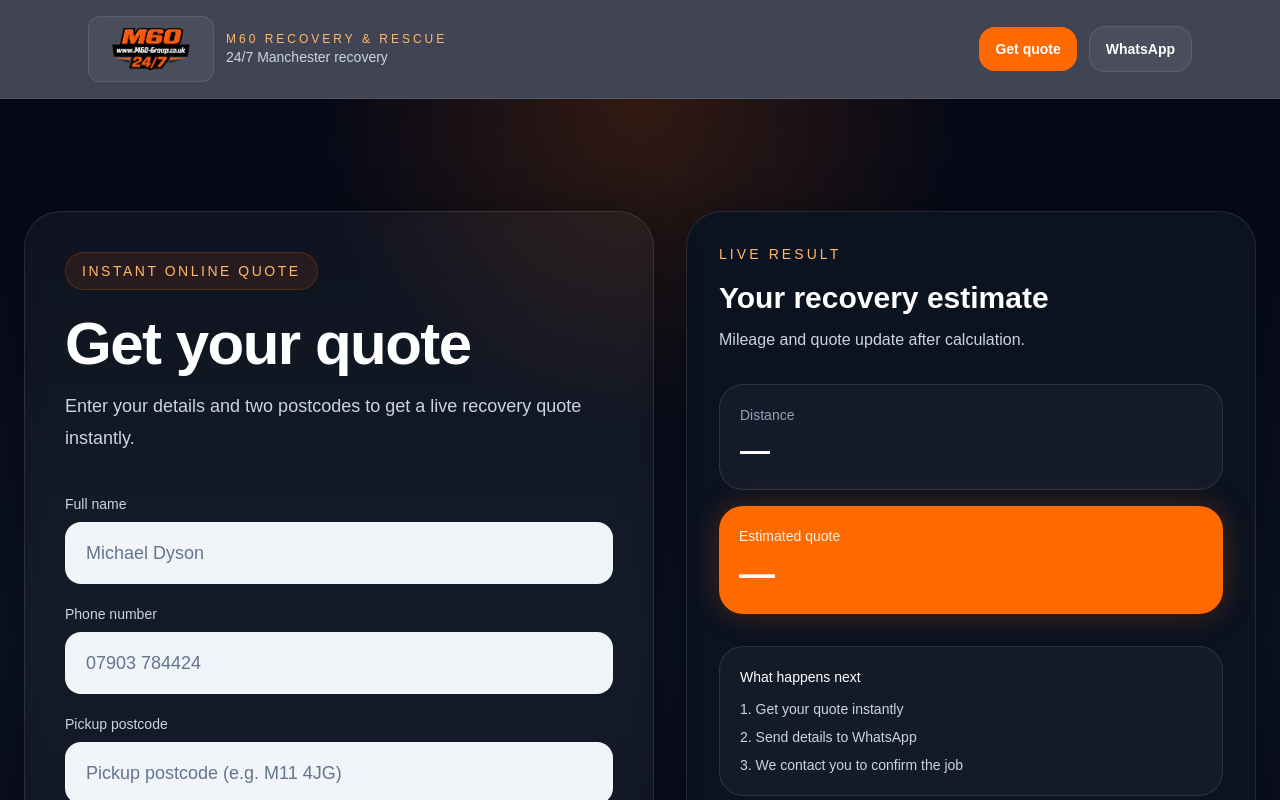
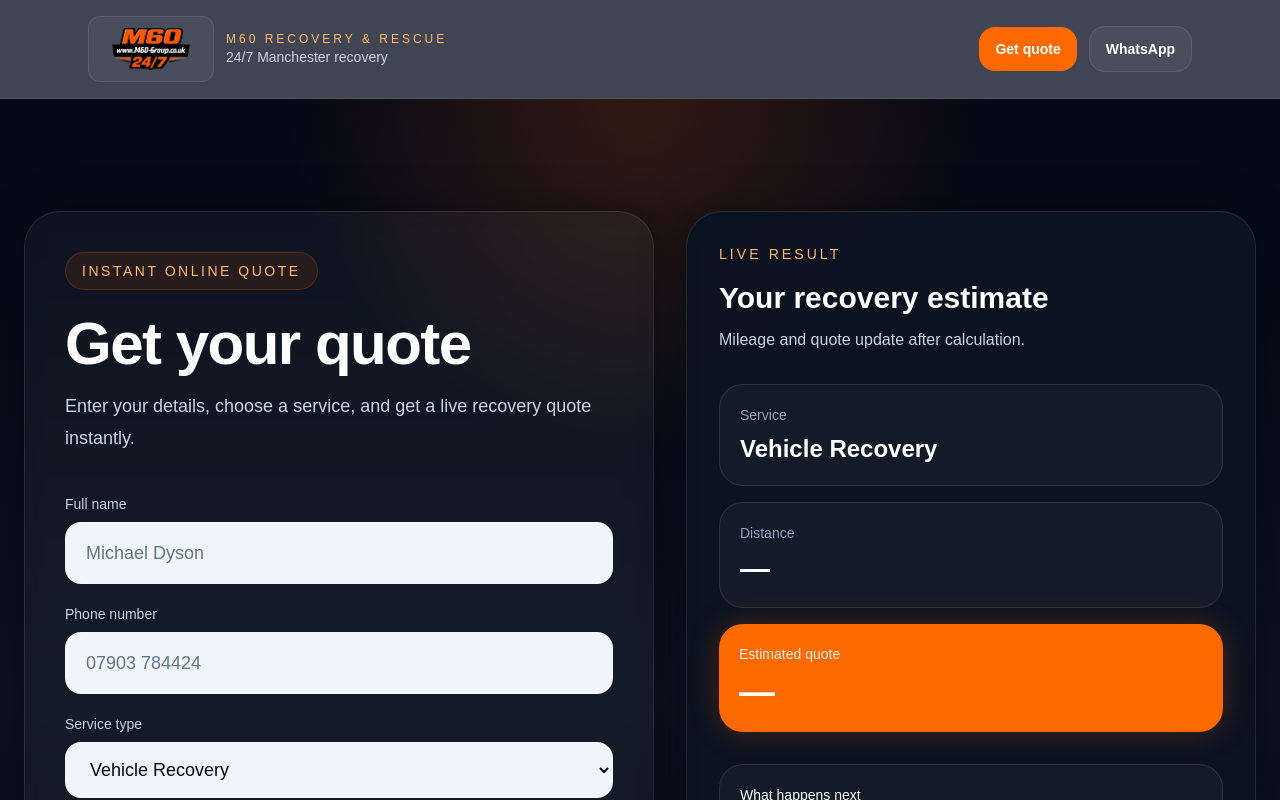
Before and after one commit to m60groupm60/m60-recovery-app, a Next.js app: page /quote in a window 1280 px wide. Shown: the top 800 px of the page. Built offline with nearby package versions, Linux system fonts and the light colour scheme.

Commit message:
Add four service types with separate pricing

```diff
--- a/app/api/quote/route.ts
+++ b/app/api/quote/route.ts
@@ -10,16 +10,38 @@ export async function POST(request: Request) {
       customer_phone,
       pickup_address,
       dropoff_address,
+      service_type,
     } = body;
+
+    const ukPostcodeRegex =
+      /^([A-Z]{1,2}[0-9][0-9A-Z]?\s?[0-9][A-Z]{2})$/i;
+
+    const pickupPostcode = String(pickup_address || "").trim().toUpperCase();
+    const dropoffPostcode = String(dropoff_address || "").trim().toUpperCase();
 
     if (
       !customer_name ||
       !customer_phone ||
-      !pickup_address ||
-      !dropoff_address
+      !pickupPostcode ||
+      !dropoffPostcode ||
+      !service_type
     ) {
       return NextResponse.json(
-        { error: "Please fill in all fields" },
+        { error: "Please fill in all required fields" },
+        { status: 400 }
+      );
+    }
+
+    if (!ukPostcodeRegex.test(pickupPostcode)) {
+      return NextResponse.json(
+        { error: "Invalid pickup postcode" },
+        { status: 400 }
+      );
+    }
+
+    if (!ukPostcodeRegex.test(dropoffPostcode)) {
+      return NextResponse.json(
+        { error: "Invalid drop-off postcode" },
         { status: 400 }
       );
     }
@@ -35,10 +57,10 @@ export async function POST(request: Request) {
         },
         body: JSON.stringify({
           origin: {
-            address: pickup_address,
+            address: pickupPostcode,
           },
           destination: {
-            address: dropoff_address,
+            address: dropoffPostcode,
           },
           travelMode: "DRIVE",
         }),
@@ -57,18 +79,43 @@ export async function POST(request: Request) {
 
     const distanceMiles = Math.round(distanceMeters / 1609.34);
 
-    // Simple pricing rule for now
-    // You can change this later
-    const total = distanceMiles * 2;
+    let baseFare = 0;
+    let perMile = 0;
+
+    switch (service_type) {
+      case "vehicle_recovery":
+        baseFare = 25;
+        perMile = 2.0;
+        break;
+      case "off_road_rescue":
+        baseFare = 45;
+        perMile = 3.0;
+        break;
+      case "vehicle_transportation":
+        baseFare = 35;
+        perMile = 2.5;
+        break;
+      case "new_car_purchases":
+        baseFare = 30;
+        perMile = 2.2;
+        break;
+      default:
+        return NextResponse.json(
+          { error: "Invalid service type" },
+          { status: 400 }
+        );
+    }
+
+    const total = Math.round(baseFare + distanceMiles * perMile);
 
     const { data, error } = await supabase
       .from("quotes")
       .insert({
         customer_name,
         customer_phone,
-        pickup_address,
-        dropoff_address,
-        service_type: "standard",
+        pickup_address: pickupPostcode,
+        dropoff_address: dropoffPostcode,
+        service_type,
         out_of_hours: false,
         quoted_amount: total,
         distance_miles: distanceMiles,
@@ -79,10 +126,7 @@ export async function POST(request: Request) {
       .single();
 
     if (error) {
-      return NextResponse.json(
-        { error: error.message },
-        { status: 500 }
-      );
+      return NextResponse.json({ error: error.message }, { status: 500 });
     }
 
     return NextResponse.json({
--- a/app/portal-x7k9a2/AdminDashboardClient.tsx
+++ b/app/portal-x7k9a2/AdminDashboardClient.tsx
@@ -8,6 +8,7 @@ type Quote = {
   customer_phone: string;
   pickup_address: string;
   dropoff_address: string;
+  service_type: string;
   quoted_amount: number;
   distance_miles: number;
   status: string;
@@ -24,6 +25,13 @@ export default function AdminDashboardClient({
   const [deletingId, setDeletingId] = useState<string | null>(null);
   const [search, setSearch] = useState("");
 
+  const serviceLabels: Record<string, string> = {
+    vehicle_recovery: "Vehicle Recovery",
+    off_road_rescue: "Off-Road Rescue",
+    vehicle_transportation: "Vehicle Transportation",
+    new_car_purchases: "New Car Purchases",
+  };
+
   const filteredQuotes = useMemo(() => {
     const term = search.trim().toLowerCase();
     if (!term) return quotes;
@@ -34,6 +42,7 @@ export default function AdminDashboardClient({
         q.customer_phone,
         q.pickup_address,
         q.dropoff_address,
+        q.service_type,
         q.status,
       ]
         .join(" ")
@@ -135,7 +144,7 @@ export default function AdminDashboardClient({
           <input
             value={search}
             onChange={(e) => setSearch(e.target.value)}
-            placeholder="Search customer, phone, route or status"
+            placeholder="Search customer, phone, route, service or status"
             className="w-full rounded-2xl border border-white/10 bg-slate-100 px-4 py-3 text-slate-950 outline-none"
           />
         </div>
@@ -146,6 +155,7 @@ export default function AdminDashboardClient({
               <tr>
                 <th className="px-4 py-4">Customer</th>
                 <th className="px-4 py-4">Route</th>
+                <th className="px-4 py-4">Service</th>
                 <th className="px-4 py-4">Miles</th>
                 <th className="px-4 py-4">Quote</th>
                 <th className="px-4 py-4">Status</th>
@@ -163,8 +173,9 @@ export default function AdminDashboardClient({
                 const whatsappPhone = cleanedPhone.startsWith("0")
                   ? `44${cleanedPhone.slice(1)}`
                   : cleanedPhone;
+
                 const whatsappText = encodeURIComponent(
-                  `Hi ${q.customer_name}, your recovery quote is £${q.quoted_amount}. Pickup: ${q.pickup_address}. Drop-off: ${q.dropoff_address}.`
+                  `Hi ${q.customer_name}, your ${serviceLabels[q.service_type] || q.service_type} quote is £${q.quoted_amount}. Pickup: ${q.pickup_address}. Drop-off: ${q.dropoff_address}.`
                 );
 
                 return (
@@ -182,6 +193,10 @@ export default function AdminDashboardClient({
                     <td className="px-4 py-4 text-sm">
                       <div>{q.pickup_address}</div>
                       <div className="text-slate-400">to {q.dropoff_address}</div>
+                    </td>
+
+                    <td className="px-4 py-4 text-sm">
+                      {serviceLabels[q.service_type] || q.service_type}
                     </td>
 
                     <td className="px-4 py-4">{q.distance_miles}</td>
@@ -224,7 +239,7 @@ export default function AdminDashboardClient({
               {filteredQuotes.length === 0 && (
                 <tr>
                   <td
-                    colSpan={7}
+                    colSpan={8}
                     className="px-4 py-10 text-center text-slate-400"
                   >
                     No quotes found.
--- a/app/portal-x7k9a2/page.tsx
+++ b/app/portal-x7k9a2/page.tsx
@@ -7,7 +7,7 @@ export default async function AdminDashboardPage() {
   const { data: quotes, error } = await supabase
     .from("quotes")
     .select(
-      "id, customer_name, customer_phone, pickup_address, dropoff_address, quoted_amount, distance_miles, status, created_at"
+      "id, customer_name, customer_phone, pickup_address, dropoff_address, service_type, quoted_amount, distance_miles, status, created_at"
     )
     .order("created_at", { ascending: false });
 
--- a/app/quote/page.tsx
+++ b/app/quote/page.tsx
@@ -7,6 +7,7 @@ export default function QuotePage() {
   const [phone, setPhone] = useState("");
   const [pickup, setPickup] = useState("");
   const [dropoff, setDropoff] = useState("");
+  const [serviceType, setServiceType] = useState("vehicle_recovery");
   const [distance, setDistance] = useState<number | null>(null);
   const [quote, setQuote] = useState<number | null>(null);
   const [loading, setLoading] = useState(false);
@@ -14,6 +15,13 @@ export default function QuotePage() {
 
   const ukPostcodeRegex =
     /^([A-Z]{1,2}[0-9][0-9A-Z]?\s?[0-9][A-Z]{2})$/i;
+
+  const serviceLabels: Record<string, string> = {
+    vehicle_recovery: "Vehicle Recovery",
+    off_road_rescue: "Off-Road Rescue",
+    vehicle_transportation: "Vehicle Transportation",
+    new_car_purchases: "New Car Purchases",
+  };
 
   const handleSubmit = async (e: React.FormEvent) => {
     e.preventDefault();
@@ -52,6 +60,7 @@ export default function QuotePage() {
           customer_phone: phone,
           pickup_address: pickupValue,
           dropoff_address: dropoffValue,
+          service_type: serviceType,
         }),
       });
 
@@ -75,6 +84,7 @@ export default function QuotePage() {
     `Hello M60 Recovery & Rescue, I would like a quote.
 Name: ${name}
 Phone: ${phone}
+Service: ${serviceLabels[serviceType]}
 Pickup: ${pickup}
 Drop-off: ${dropoff}
 Distance: ${distance ?? ""}
@@ -95,8 +105,7 @@ Quote: £${quote ?? ""}`
             </h1>
 
             <p className="mt-4 max-w-2xl text-lg leading-8 text-slate-300">
-              Enter your details and two postcodes to get a live recovery quote
-              instantly.
+              Enter your details, choose a service, and get a live recovery quote instantly.
             </p>
 
             <form onSubmit={handleSubmit} className="mt-10 space-y-5">
@@ -122,6 +131,22 @@ Quote: £${quote ?? ""}`
                   value={phone}
                   onChange={(e) => setPhone(e.target.value)}
                 />
+              </div>
+
+              <div>
+                <label className="mb-2 block text-sm font-medium text-slate-300">
+                  Service type
+                </label>
+                <select
+                  value={serviceType}
+                  onChange={(e) => setServiceType(e.target.value)}
+                  className="w-full rounded-2xl border border-white/10 bg-slate-100 px-5 py-4 text-lg text-slate-950 outline-none transition focus:border-orange-400"
+                >
+                  <option value="vehicle_recovery">Vehicle Recovery</option>
+                  <option value="off_road_rescue">Off-Road Rescue</option>
+                  <option value="vehicle_transportation">Vehicle Transportation</option>
+                  <option value="new_car_purchases">New Car Purchases</option>
+                </select>
               </div>
 
               <div>
@@ -179,6 +204,13 @@ Quote: £${quote ?? ""}`
 
             <div className="mt-8 space-y-4">
               <div className="rounded-3xl border border-white/10 bg-white/[0.04] p-5">
+                <p className="text-sm text-slate-400">Service</p>
+                <p className="mt-2 text-2xl font-semibold">
+                  {serviceLabels[serviceType]}
+                </p>
+              </div>
+
+              <div className="rounded-3xl border border-white/10 bg-white/[0.04] p-5">
                 <p className="text-sm text-slate-400">Distance</p>
                 <p className="mt-2 text-3xl font-semibold">
                   {distance !== null ? `${distance} miles` : "—"}
```
